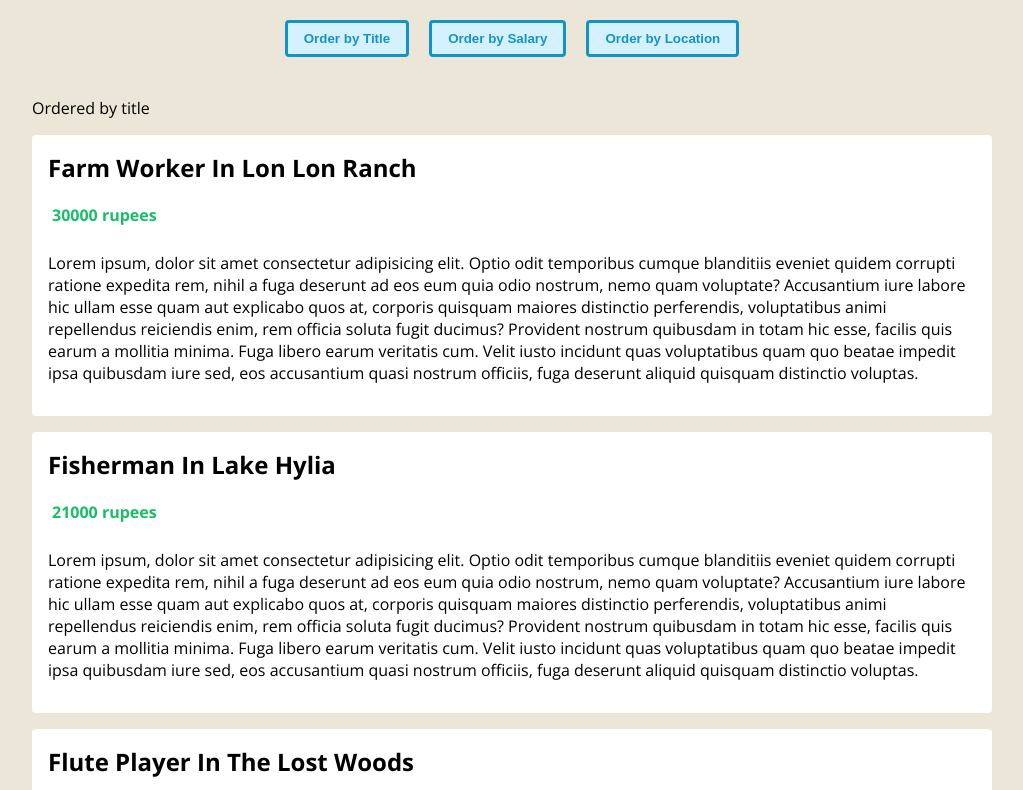
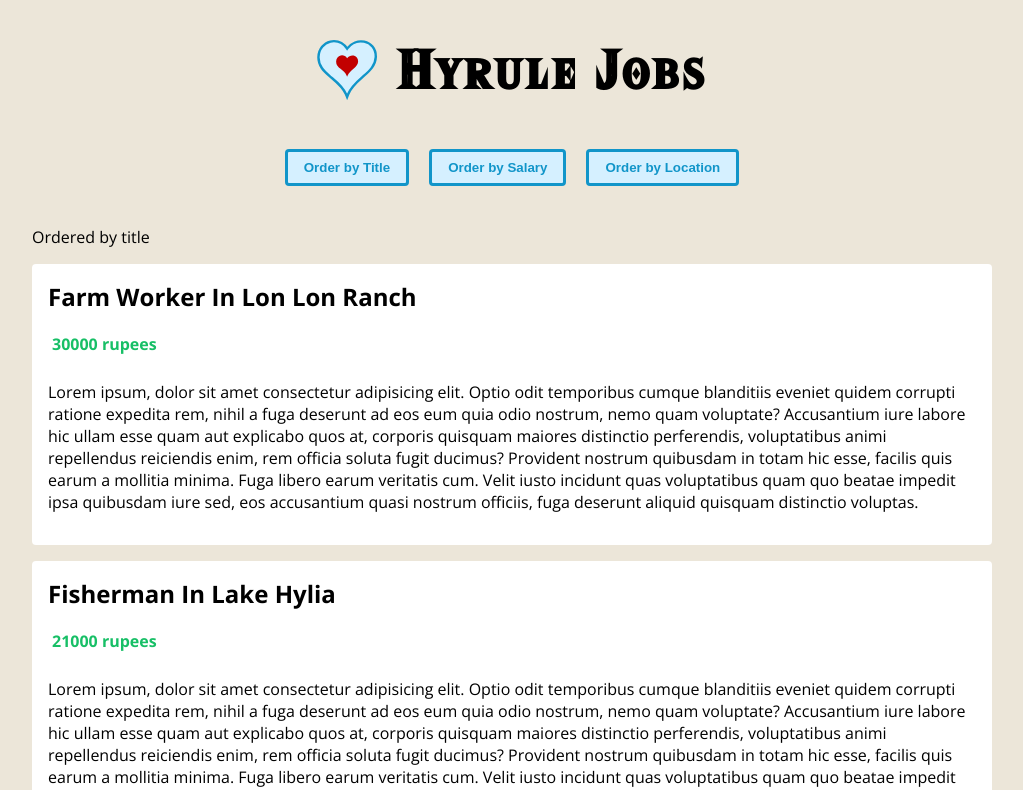
Before and after one commit to MacDavid1989/hyrule-jobs, a Vue app: page / in a window 1280 px wide. Shown: the top 790 px of the page, without its empty margins (128-1151 px from the left). Built offline with nearby package versions, Linux system fonts and the light colour scheme.

Commit message:
import heart image and style header

```diff
--- a/src/App.vue
+++ b/src/App.vue
@@ -62,6 +62,10 @@ export default defineComponent({
 <template>
   <div class="app">
     <header>
+      <div class="title">
+        <img src="./assets/icons/heart.svg" alt="site-logo" />
+        <h1>Hyrule Jobs</h1>
+      </div>
       <div class="order">
         <button @click="handleClick('title')">Order by Title</button>
         <button @click="handleClick('salary')">Order by Salary</button>
--- a/src/styles/global.css
+++ b/src/styles/global.css
@@ -2,7 +2,7 @@
 
 @font-face {
   font-family: HyliaSerif;
-  src: url("HyliaSerifBeta-Regular.otf") format("opentype");
+  src: url("../assets/fonts/HyliaSerifBeta-Regular.otf") format("opentype");
 }
 
 body {
@@ -13,9 +13,22 @@ body {
 header {
   text-align: center;
 }
+header .title {
+  display: flex;
+  justify-content: center;
+}
+
+header img {
+  width: 60px;
+  margin-right: 20px;
+}
 
 header .order {
   margin-top: 20px;
+}
+
+header h1 {
+  font-size: 3em;
 }
 
 button {
```
Also changed, not shown: src/assets/icons/heart.svg (added), src/assets/icons/rupee.svg (added).
